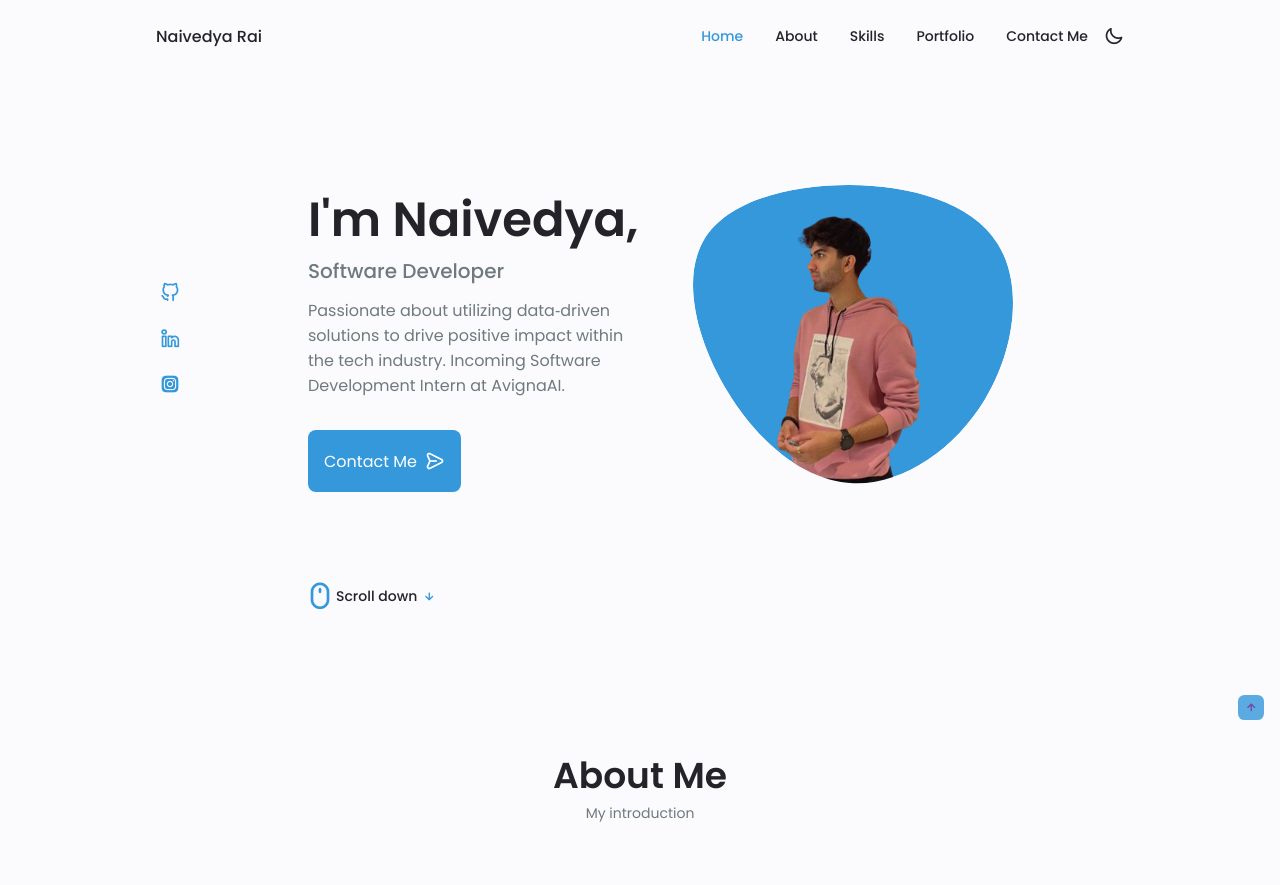
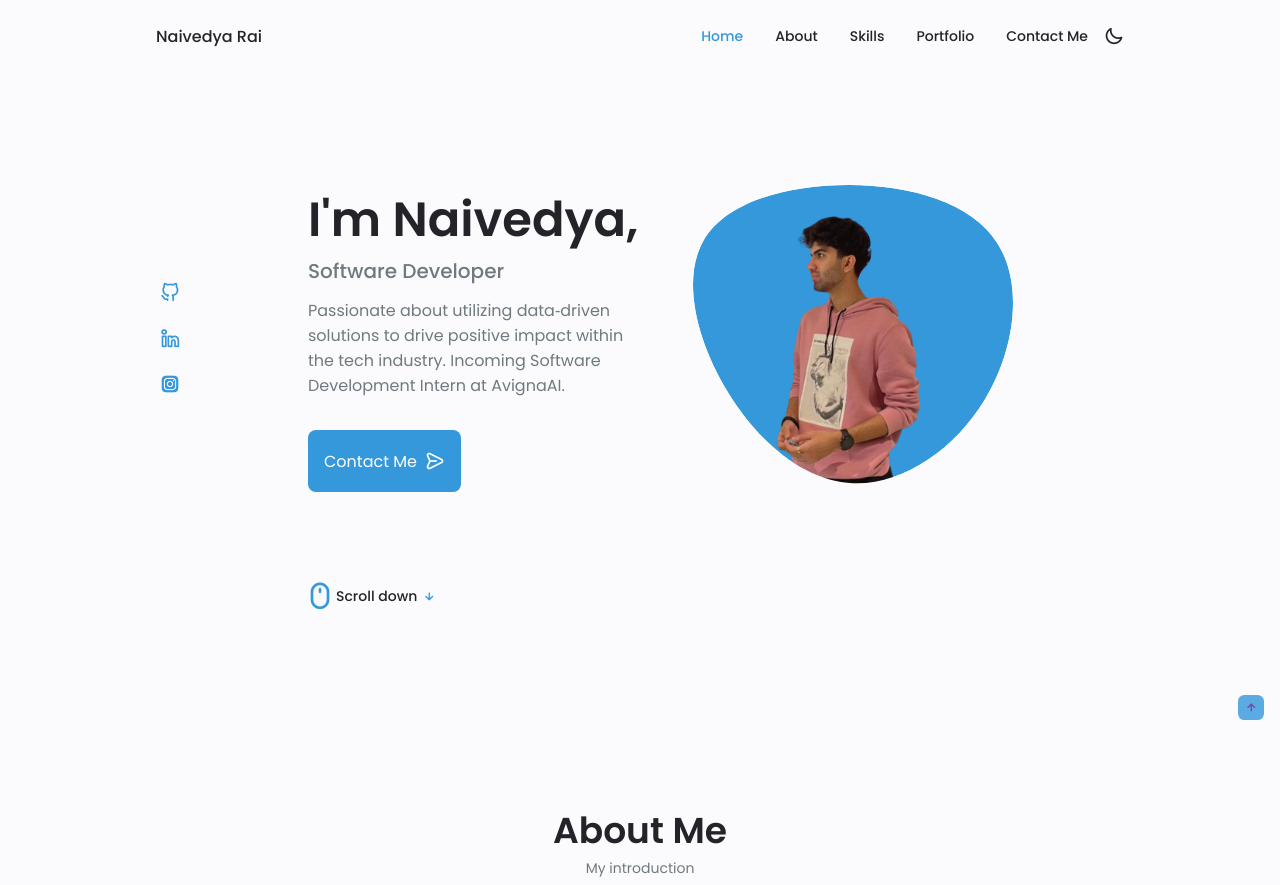
Before and after one commit to Naivedya-Rai/Portfolio, a plain HTML site: page index.html in a window 1280 px wide. Shown: the top 885 px of the page. Drawn offline with nearby package versions, Linux system fonts and the light colour scheme.

Commit message:
fixed spacing issue

```diff
--- a/index.html
+++ b/index.html
@@ -118,7 +118,7 @@
         </section>
         <!--==================== ABOUT ====================-->
         <section class="about section" id="about">
-            <h2 class="section__title"> About Me</h2>
+            <h2 class="section__title">  <br> About Me</h2>
             <span class="section__subtitle">My introduction</span>
             <div class="about__container container grid">
                 <img src="assets/img/about.jpg" alt="" class="about__img">
```
